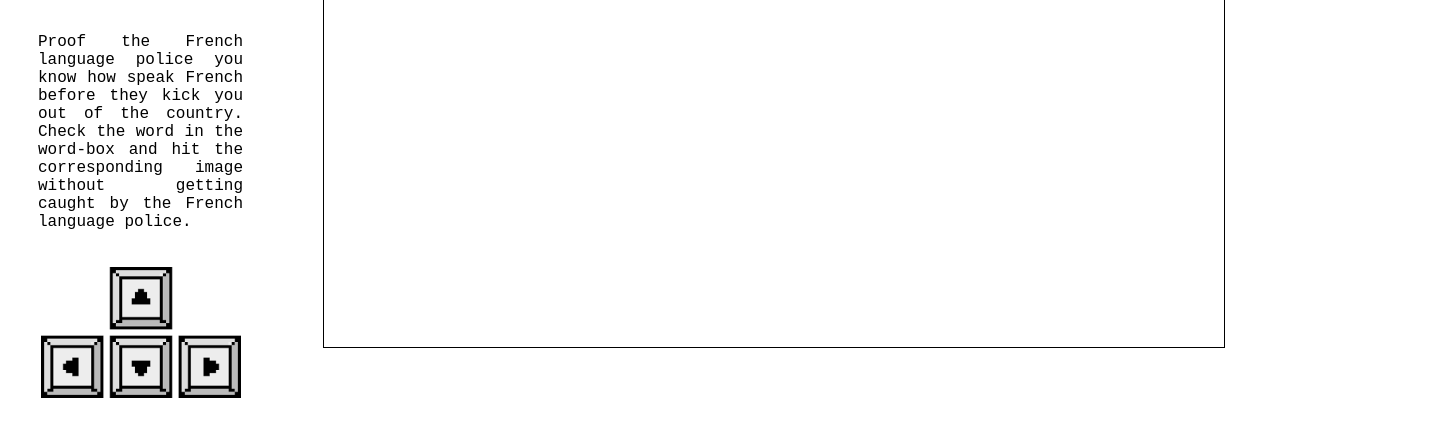
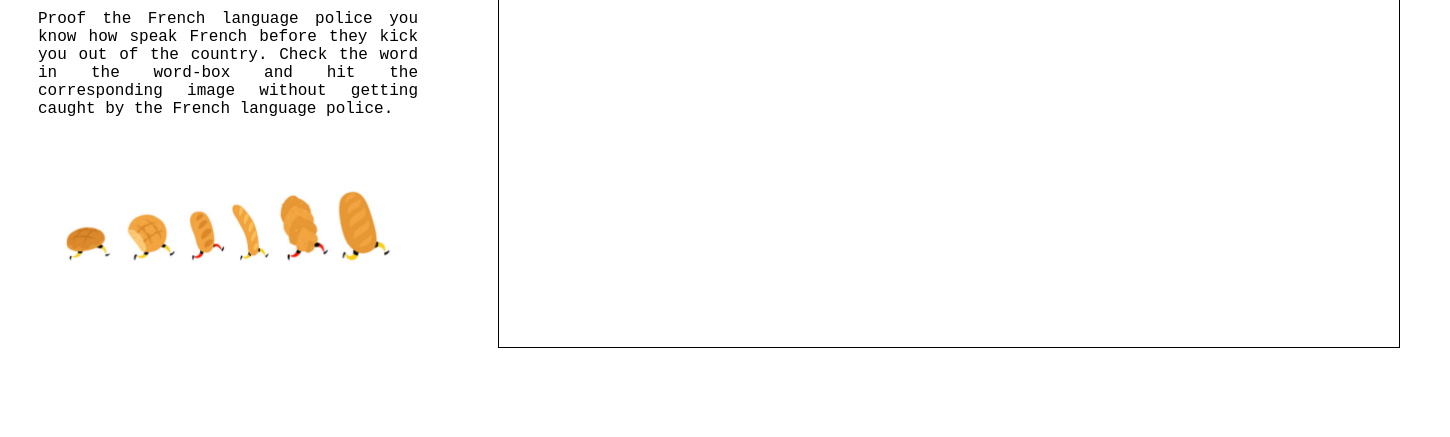
Before and after one commit to regalaurence/ohmondieu, a plain HTML site: page index.html in a window 1280 px wide. Shown: the part 255-692 px from the top of the page, 1450 px wide, since content can reach past the window. Drawn offline with Linux system fonts and the light colour scheme.

Commit message:
updated arrow image to breads

```diff
--- a/index.html
+++ b/index.html
@@ -24,7 +24,7 @@
         French before they kick you out of the country.
         Check the word in the word-box and hit the corresponding image without getting caught by the French language
         police.</p>
-      <img src="./images/arrows.png" alt="" class="arrows-img" />
+      <img src="./images/runningbreads.png" alt="" class="breads-img" />
     </div>
 
     <div id="game-board">
--- a/styles.css
+++ b/styles.css
@@ -33,8 +33,8 @@ button {
     margin : 1px
 }
 
-.arrows-img {
-    width : 200px;
+.breads-img {
+    width : 400px;
 }
 
 #game-info {
```
Also changed, not shown: images/runningbreads.png (added), 1 other file.
